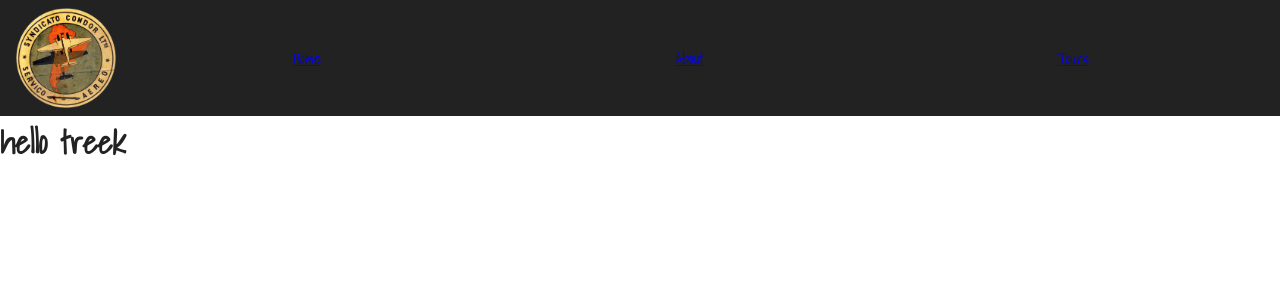
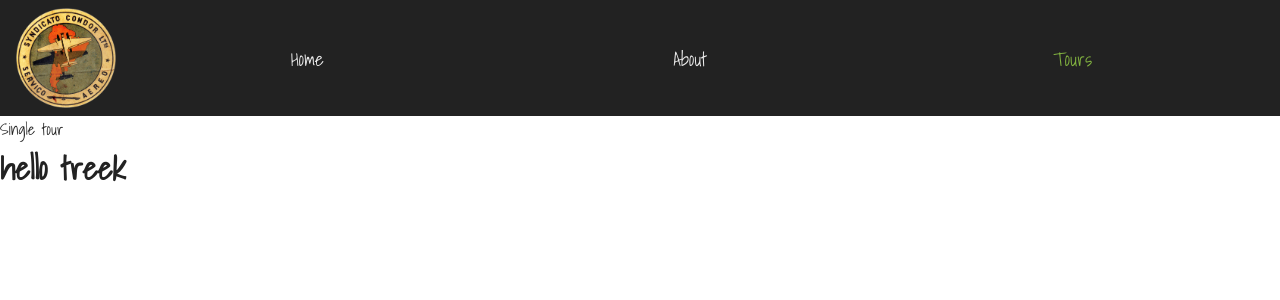
Before and after one commit to Tduncan14/tourcities, a React (Create React App) app in the folder citytour/: page / in a window 1280 px wide. Shown: the top 300 px of the page. Built offline with nearby package versions, Linux system fonts and the light colour scheme.

Commit message:
keep moving forward, work hard and Thank God and always keep practicing on your craft

```diff
--- a/citytour/src/App.js
+++ b/citytour/src/App.js
@@ -1,6 +1,8 @@
 import React, { Component } from 'react';
 import './App.scss';
 import Navbar from './components/Navbar/Navbar'
+import Tourlist from './components/Tourlist/index'
+//import Tour from './components/Tour/Tour'
 
 class App extends Component {
   render() {
@@ -8,6 +10,7 @@ class App extends Component {
       <div className="App">
        <Navbar />
 
+    <Tourlist />
         <h1>hello treek</h1>
       </div>
     );
--- a/citytour/src/components/Navbar/Navbar.scss
+++ b/citytour/src/components/Navbar/Navbar.scss
@@ -19,3 +19,18 @@
     grid-template-columns: repeat(3,1fr);
     text-align:center;
 }
+
+.nav-link{
+    color:$mainGrey;
+    text-transform:capitalize;
+    text-decoration:none;
+    font-size:1.2rem;
+    transition:all 0.3s linear;
+    &:hover{
+        color:$mainGreen;
+    }
+}
+
+.active{
+    color:$mainGreen;
+}
--- /dev/null
+++ b/citytour/src/components/Tour/Tour.js
@@ -0,0 +1,17 @@
+import React ,{Component} from 'react';
+
+
+class Tour extends Component{
+    //super()
+
+    //state ={}
+
+
+    render(){
+        return(
+            <div>Single tour</div>
+        )
+    }
+}
+
+export default Tour
--- /dev/null
+++ b/citytour/src/components/Tour/Tour.scss
@@ -0,0 +1 @@
+@import '../../index.scss';
--- /dev/null
+++ b/citytour/src/components/Tourlist/Tourlist.scss
@@ -0,0 +1 @@
+@import '../../index.scss';
--- /dev/null
+++ b/citytour/src/components/Tourlist/index.js
@@ -0,0 +1,20 @@
+import React,{Component} from 'react';
+import './Tourlist.scss';
+import Tour from '../Tour/Tour';
+
+class Tourlist extends Component {
+      //super()
+
+   /*   state ={
+          blank:black
+      } */
+      render(){
+          return(
+              <section>
+                  <Tour />
+              </section>
+          )
+      }
+}
+
+export default Tourlist;
```
